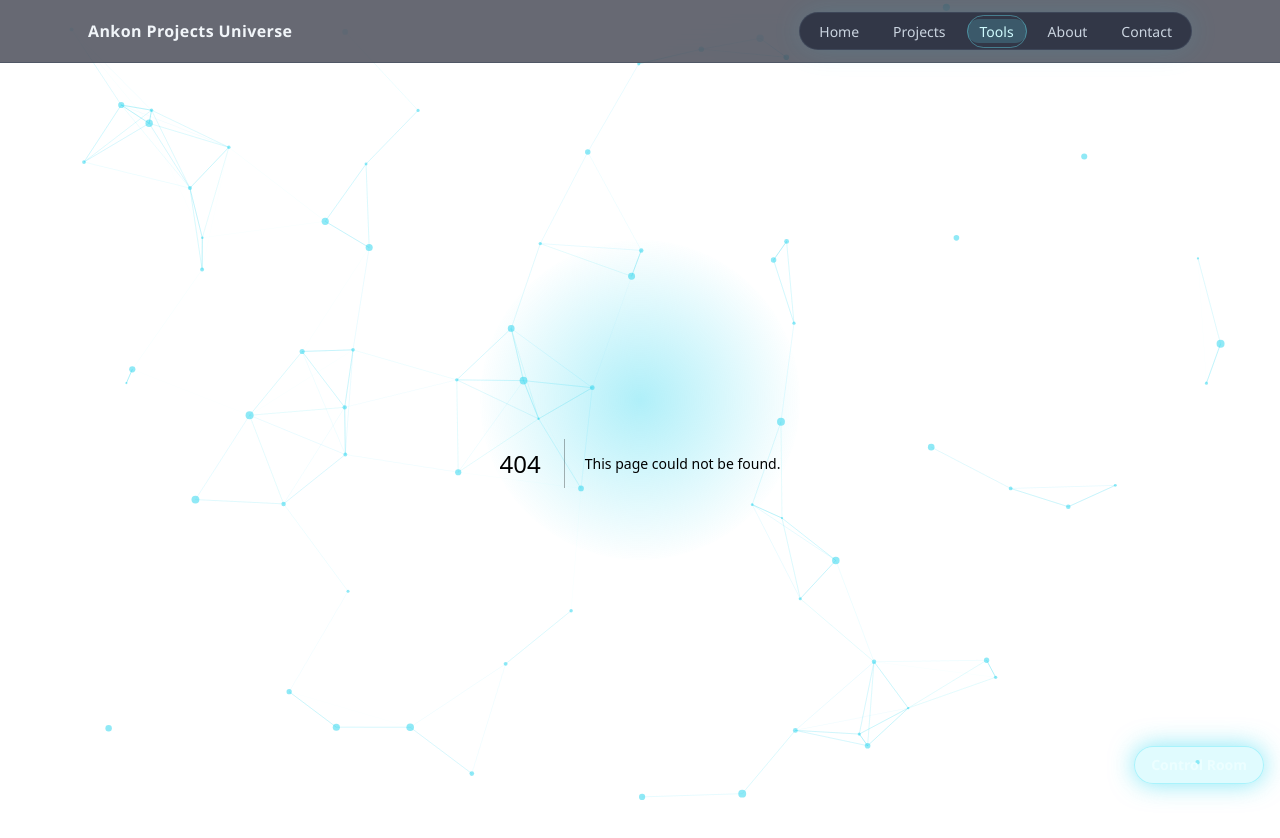
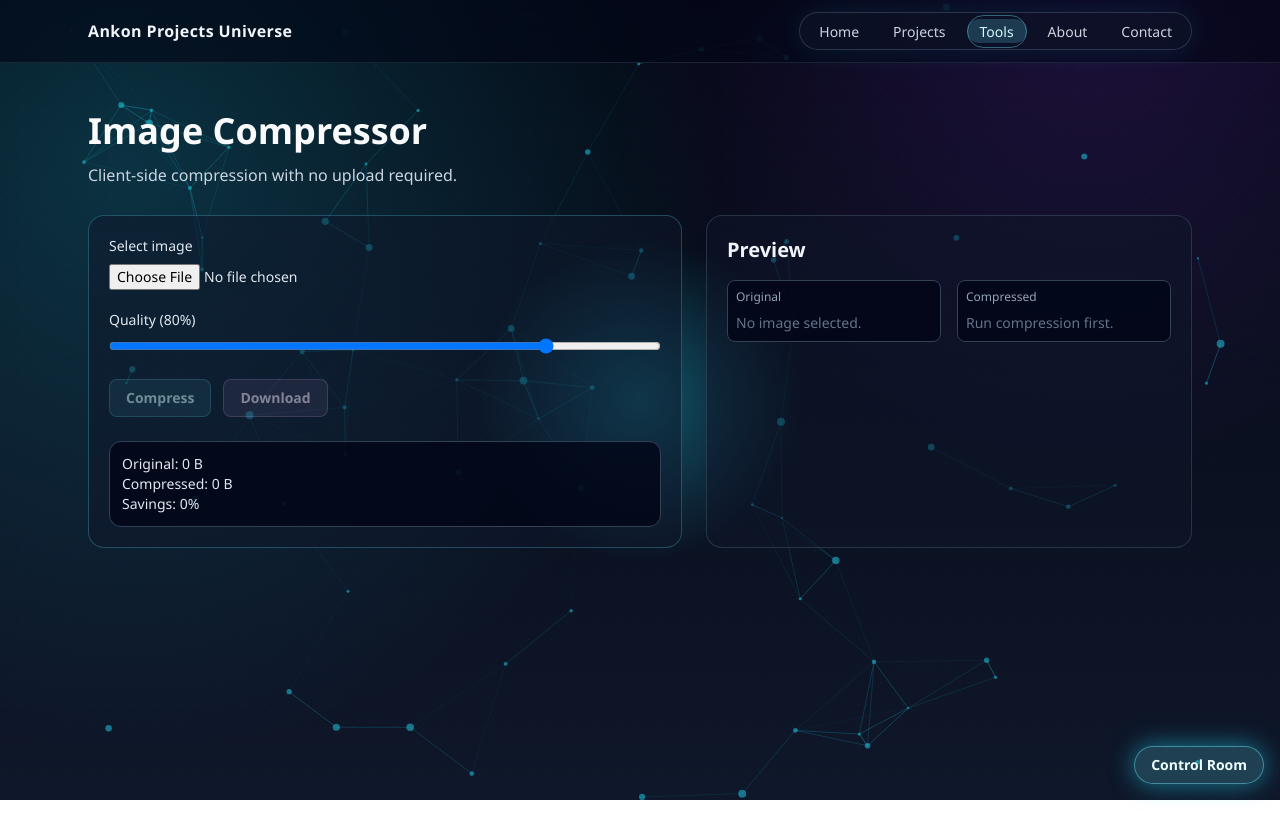
Before and after one commit to liveankon1/ankon-live-portal1, a Next.js app: page /tools/image-compressor in a window 1280 px wide. Before the commit this address had no page. Shown: the top 838 px of the page. After the commit the page ends 800 px from the top, so only its background shows below. Built offline with nearby package versions, Linux system fonts and the light colour scheme.

Commit message:
Create page.tsx

```diff
--- /dev/null
+++ b/app/tools/image-compressor/page.tsx
@@ -0,0 +1,168 @@
+"use client";
+
+import { ChangeEvent, useMemo, useState } from "react";
+
+const formatBytes = (bytes: number) => {
+  if (!bytes) return "0 B";
+  const kb = bytes / 1024;
+  if (kb < 1024) return `${kb.toFixed(2)} KB`;
+  return `${(kb / 1024).toFixed(2)} MB`;
+};
+
+export default function ImageCompressorPage() {
+  const [sourceName, setSourceName] = useState("");
+  const [sourceSize, setSourceSize] = useState(0);
+  const [quality, setQuality] = useState(80);
+  const [originalUrl, setOriginalUrl] = useState("");
+  const [compressedUrl, setCompressedUrl] = useState("");
+  const [compressedSize, setCompressedSize] = useState(0);
+  const [error, setError] = useState("");
+
+  const savings = useMemo(() => {
+    if (!sourceSize || !compressedSize || compressedSize >= sourceSize) return "0%";
+    const p = ((sourceSize - compressedSize) / sourceSize) * 100;
+    return `${p.toFixed(1)}%`;
+  }, [sourceSize, compressedSize]);
+
+  const onSelectFile = async (event: ChangeEvent<HTMLInputElement>) => {
+    const file = event.target.files?.[0];
+    if (!file) return;
+
+    setError("");
+    setSourceName(file.name);
+    setSourceSize(file.size);
+    setCompressedUrl("");
+    setCompressedSize(0);
+
+    const src = URL.createObjectURL(file);
+    setOriginalUrl(src);
+  };
+
+  const compress = async () => {
+    if (!originalUrl) return;
+    setError("");
+
+    const image = new Image();
+    image.src = originalUrl;
+
+    await new Promise<void>((resolve, reject) => {
+      image.onload = () => resolve();
+      image.onerror = () => reject(new Error("Failed to load image"));
+    }).catch((e) => {
+      setError((e as Error).message);
+    });
+    if (!image.width || !image.height) return;
+
+    const canvas = document.createElement("canvas");
+    canvas.width = image.width;
+    canvas.height = image.height;
+    const ctx = canvas.getContext("2d");
+    if (!ctx) {
+      setError("Canvas is not available.");
+      return;
+    }
+
+    ctx.drawImage(image, 0, 0);
+    canvas.toBlob(
+      (blob) => {
+        if (!blob) {
+          setError("Compression failed.");
+          return;
+        }
+        if (compressedUrl) URL.revokeObjectURL(compressedUrl);
+        setCompressedSize(blob.size);
+        setCompressedUrl(URL.createObjectURL(blob));
+      },
+      "image/jpeg",
+      quality / 100
+    );
+  };
+
+  const download = () => {
+    if (!compressedUrl) return;
+    const a = document.createElement("a");
+    a.href = compressedUrl;
+    a.download = sourceName ? `${sourceName.replace(/\.[^.]+$/, "")}-compressed.jpg` : "compressed.jpg";
+    a.click();
+  };
+
+  return (
+    <section className="mx-auto max-w-6xl px-4 py-12 md:px-6">
+      <h1 className="text-4xl font-bold text-slate-50">Image Compressor</h1>
+      <p className="mt-3 text-slate-300">Client-side compression with no upload required.</p>
+
+      <div className="mt-7 grid gap-6 lg:grid-cols-[1.1fr_0.9fr]">
+        <article className="rounded-2xl border border-cyan-300/25 bg-slate-900/50 p-5">
+          <label className="block text-sm text-slate-200">
+            Select image
+            <input type="file" accept="image/*" onChange={onSelectFile} className="mt-2 block w-full text-sm text-slate-200" />
+          </label>
+
+          <label className="mt-5 block text-sm text-slate-200">
+            Quality ({quality}%)
+            <input
+              type="range"
+              min={20}
+              max={95}
+              step={1}
+              value={quality}
+              onChange={(e) => setQuality(Number(e.target.value))}
+              className="mt-2 w-full"
+            />
+          </label>
+
+          <div className="mt-5 flex flex-wrap gap-3">
+            <button
+              type="button"
+              onClick={compress}
+              disabled={!originalUrl}
+              className="rounded-lg border border-cyan-300/35 bg-cyan-300/15 px-4 py-2 text-sm font-semibold text-cyan-100 disabled:opacity-50"
+            >
+              Compress
+            </button>
+            <button
+              type="button"
+              onClick={download}
+              disabled={!compressedUrl}
+              className="rounded-lg border border-fuchsia-300/35 bg-fuchsia-300/15 px-4 py-2 text-sm font-semibold text-fuchsia-100 disabled:opacity-50"
+            >
+              Download
+            </button>
+          </div>
+
+          {error ? <p className="mt-4 text-sm text-rose-300">{error}</p> : null}
+
+          <div className="mt-6 rounded-xl border border-slate-700 bg-slate-950/80 p-3 text-sm text-slate-200">
+            <p>Original: {formatBytes(sourceSize)}</p>
+            <p>Compressed: {formatBytes(compressedSize)}</p>
+            <p>Savings: {savings}</p>
+          </div>
+        </article>
+
+        <article className="rounded-2xl border border-slate-600/50 bg-slate-900/50 p-5">
+          <h2 className="text-xl font-semibold text-slate-100">Preview</h2>
+          <div className="mt-4 grid gap-4 sm:grid-cols-2">
+            <div className="rounded-lg border border-slate-700 bg-slate-950/80 p-2">
+              <p className="mb-2 text-xs text-slate-400">Original</p>
+              {originalUrl ? (
+                // eslint-disable-next-line @next/next/no-img-element
+                <img src={originalUrl} alt="Original preview" className="h-auto w-full rounded-md" />
+              ) : (
+                <p className="text-sm text-slate-500">No image selected.</p>
+              )}
+            </div>
+            <div className="rounded-lg border border-slate-700 bg-slate-950/80 p-2">
+              <p className="mb-2 text-xs text-slate-400">Compressed</p>
+              {compressedUrl ? (
+                // eslint-disable-next-line @next/next/no-img-element
+                <img src={compressedUrl} alt="Compressed preview" className="h-auto w-full rounded-md" />
+              ) : (
+                <p className="text-sm text-slate-500">Run compression first.</p>
+              )}
+            </div>
+          </div>
+        </article>
+      </div>
+    </section>
+  );
+}
```
